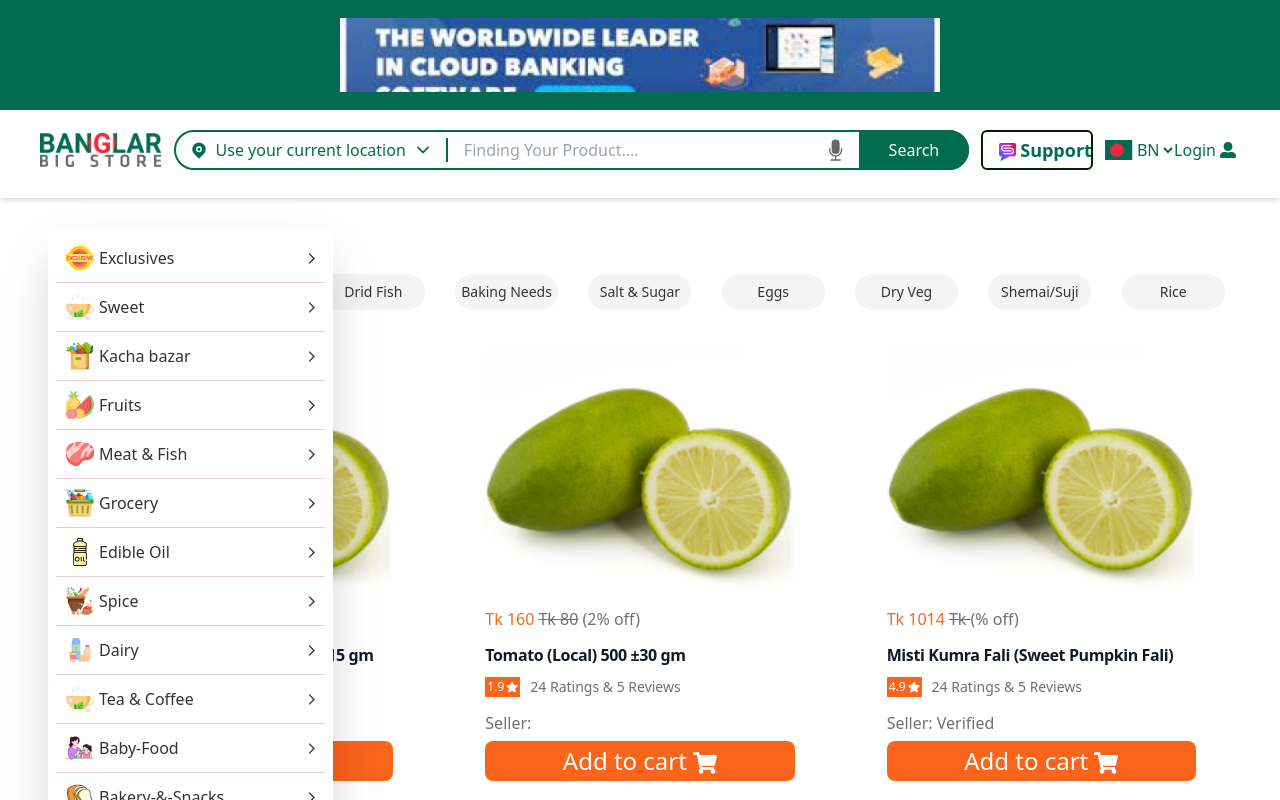
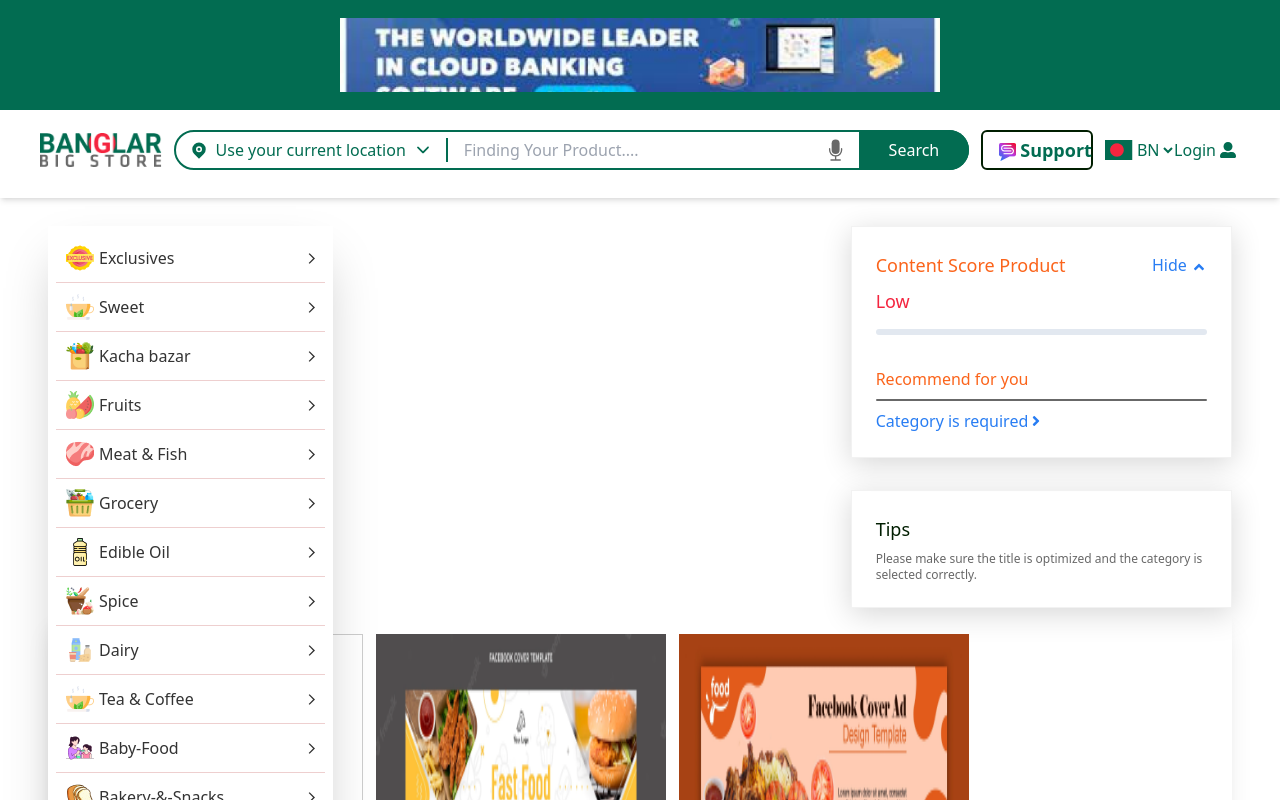
Before and after one commit to kowsar-mahmud-remon/Frontend-2, a Next.js app: page / in a window 1280 px wide. Shown: the top 800 px of the page. Built offline with nearby package versions, Linux system fonts and the light colour scheme; no server answers.

Commit message:
added content scoor product section in add product route

```diff
--- /dev/null
+++ b/components/AddProducts/AddProducts.js
@@ -0,0 +1,34 @@
+import React from 'react';
+import { FaAngleRight, FaAngleUp } from 'react-icons/fa';
+
+const AddProducts = () => {
+    return (
+        <div className='grid grid-cols-3 2xl:grid-cols-4 gap-5'>
+            <div className='col-span-2 2xl:col-span-3'>
+                <div className='flex items-center text-lg text-accent'>
+                    <span>Home</span> <FaAngleRight /> <span> Products</span> <FaAngleRight /><span className='text-black'> Add Products</span>
+                </div>
+                <h2 className='text-2xl font-medium mb-8 mt-2 text-primary'>Add Products</h2>
+            </div>
+            <div>
+                <div className='p-6 border border-[#F2F2F2] shadow-small'>
+                    <div className='flex justify-between items-center'>
+                        <h2 className='text-lg text-primary'>Content Score Product</h2>
+                        <button className='text-[rgb(40,125,243)]'>Hide <FaAngleUp className='inline' /></button>
+                    </div>
+                    <h2 className='text-[#F4253F] mt-2 mb-3.5 text-lg font-medium'>Low</h2>
+                    <div class="h-1.5 w-full bg-slate-200 rounded-full"></div>
+                    <h2 className='font-medium text-primary mt-8 mb-2'>Recommend for you</h2>
+                    <div class="h-0.5 w-full bg-[#686868] rounded-full"></div>
+                    <button className='flex items-center mt-2 text-[#287DF3]' ><span>Category is required</span> <FaAngleRight /></button>
+                </div>
+                <div className='p-6 border border-[#F2F2F2] shadow-small mt-8'>
+                    <h2 className='text-lg text-[#001E00]'>Tips</h2>
+                    <p className='text-accent text-xs mt-2'>Please make sure the title is optimized and the category is selected correctly.</p>
+                </div>
+            </div>
+        </div>
+    );
+};
+
+export default AddProducts;
--- a/components/Category/Category.js
+++ b/components/Category/Category.js
@@ -1,5 +1,5 @@
 import Image from 'next/image';
-import React, { useEffect } from 'react';
+import React from 'react';
 import kachabazarIcon from '../../assets/CategoryImages/KachabazarIcon/shopping-bag 1.png';
 import categories from '../../Utils/Category.json';
 import products from '../../Utils/Products.json';
--- a/pages/index.js
+++ b/pages/index.js
@@ -13,6 +13,7 @@ import logo from '../assets/images/logo/main_logo.png';
 import logoDic from '../assets/images/logo/logo_dic.png';
 import NavicationWithSideNavLayout from '../layouts/NavicationWithSideNavLayout'
 import Category from '../components/Category/Category'
+import AddProducts from '../components/AddProducts/AddProducts'
 
 export const getStaticProps = async () => {
   try {
@@ -52,7 +53,8 @@ export default function Home({ items }) {
       </Head>
       <NavicationWithSideNavLayout >
         <div className={`${styles.homeBody} w-[100%] `} >
-          <Category />
+          {/* <Category /> */}
+          <AddProducts />
           <div className={`flex bg-white flex-col h-[310px] lg:h-[366px] xl:flex-row xl:h-[366px] 2xl:h-[466px]  shadow-xl shadow-block-900 w-[100%] p-4 `}>
             {
               items.length && <Carosel data={items} />
--- a/tailwind.config.js
+++ b/tailwind.config.js
@@ -5,6 +5,13 @@ module.exports = {
     "./components/**/*.{js,ts,jsx,tsx}",
     "./layouts/**/*.{js,ts,jsx,tsx}",
   ],
+  theme: {
+    extend: {
+      boxShadow: {
+        'small': '0px 6px 28px rgba(0, 0, 0, 0.16)',
+      }
+    }
+  },
   daisyui: {
     themes: [
       {
@@ -13,7 +20,8 @@ module.exports = {
           // primary: "#1b2857fb",
           // secondary: "#FFC000",
           secondary: "#707070",
-          accent: "#FFEDD5",
+          accent: "#686868",
+          // accent: "#FFEDD5",
           neutral: "#F3F4F6",
           "base-100": "#FFFFFF",
 
```
